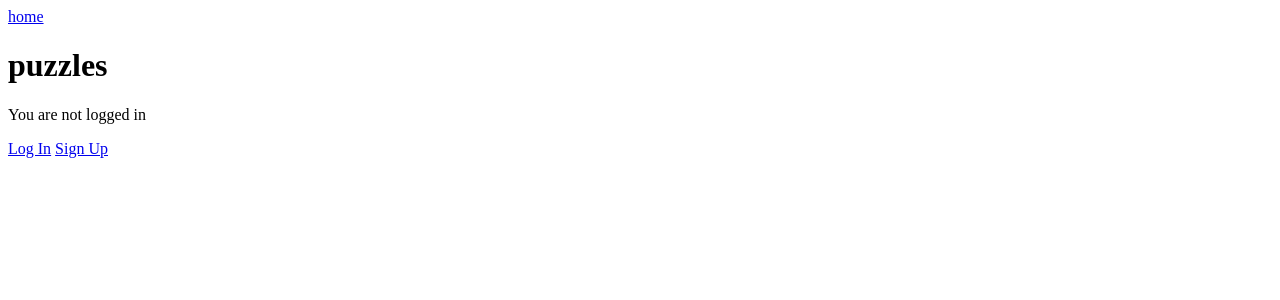
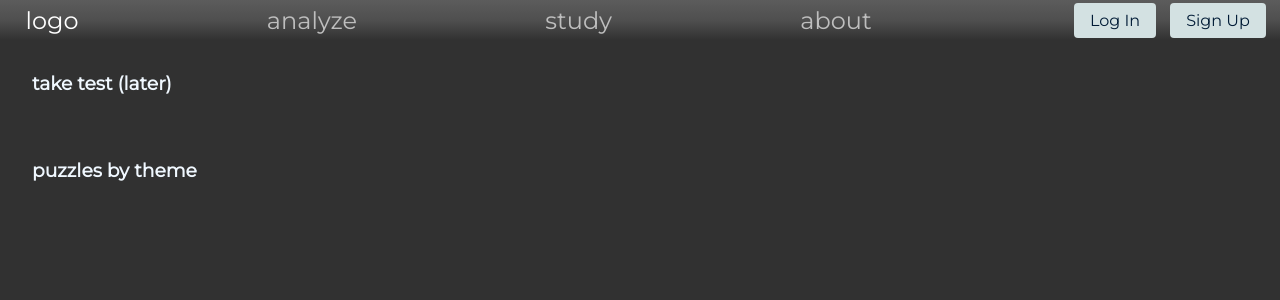
Before and after one commit to jabaadamia/chess_project, a Django app: page /puzzles/ in a window 1280 px wide. Shown: the top 300 px of the page. Run offline with Django 5.2, Linux system fonts and the light colour scheme; data that the repository does not hold is empty; parts of the project's set-up code (start-up, migrations or seed data) failed here and were passed over.

Commit message:
added styles

```diff
--- /dev/null
+++ b/puzzles/static/puzzles/css/puzzlehome.css
@@ -0,0 +1,40 @@
+h3{
+    color: aliceblue;
+    padding: 2rem;
+}
+
+#tag-container{
+    display: flex;
+    justify-content: space-evenly;
+    align-items: center;
+    flex-wrap: wrap;
+    width: 80%;
+}
+
+.tag{
+    display: inline-block;
+    position: relative;
+    padding: 15px 40px;
+    background-color: #1F1F1F;
+    color: white;
+    text-decoration: none;
+    font-size: 1.5rem;
+    border: 2px solid transparent;
+    border-radius: 4px;
+    transition: background-color 0.3s, color 0.3s, border-color 0.3s; /* Smooth transition */
+    margin-top: 1rem;
+}
+
+/* Number styling */
+.tag span {
+    position: absolute;
+    bottom: 2px;
+    right: 2px;
+    color: #ffffff;
+    font-size: 12px;
+}
+
+/* Hover effect */
+.tag:hover {
+    background-color: #575757; /* Darker green background on hover */
+}
--- a/puzzles/views.py
+++ b/puzzles/views.py
@@ -19,18 +19,25 @@ class PuzzleHome(ListView):
 
         for tag in tags:
             tag_puzzles = Puzzle.objects.filter(tags=tag)
+
             count = tag_puzzles.count()
             first = tag_puzzles.first()
+
             if first:
                 puzzles_per_tag_count[tag.name] = {
                     'count': count,
+                    'user_solved_count': None,
                     'url': reverse('tag_puzzle_list', kwargs={'tag': tag.name, 'pk': first.pk})
                 }
             else:
                 puzzles_per_tag_count[tag.name] = {
                     'count': count,
+                    'user_solved_count': None,
                     'url': reverse('puzzle_home')
                 }
+            # Calculate user solved count per tag
+            if self.request.user.is_authenticated:
+                puzzles_per_tag_count[tag.name]['user_solved_count'] = self.request.user.solved_puzzles.filter(tags=tag).count()
 
         context["puzzles_per_tag_count"] = puzzles_per_tag_count
 
--- /dev/null
+++ b/static/css/base.css
@@ -0,0 +1,52 @@
+*{
+    box-sizing: border-box;
+    margin: 0;
+    padding: 0;
+}
+
+body{
+    background-color: #313131;
+    font-family: "Montserrat", sans-serif;
+}
+
+
+#navbar{
+    display: flex;
+    flex-direction: row;
+    justify-content: space-between ;
+    align-items: center;
+    padding-left: 2%;
+    height: 40px;
+    background: linear-gradient(to bottom,#5c5c5c, #4F4F4F,  #313131);
+}
+
+#navbar .barlink{
+    color: #bebebe;
+    text-decoration: none;
+    font-size: 1.5rem;
+}
+#navbar #logo{color: white;}
+
+#login {
+    width: 220px;
+    display: flex;
+    justify-content: space-evenly;
+    align-items: center;
+}
+
+a.button {
+    display: inline-block;
+    padding: 8px 16px;
+    background-color: #D3E1E2;
+    color: #011b36;
+    text-align: center;
+    text-decoration: none;
+    border-radius: 4px; /* Rounded corners */
+    font-size: 1rem; /* Font size */
+    transition: background-color 0.3s, color 0.3s; /* Smooth transitions */
+}
+
+/* Hover effect */
+a.button:hover {
+    background-color: #94a4a5; /* Darker green */
+}
--- /dev/null
+++ b/static/css/profile.css
@@ -0,0 +1,3 @@
+p {
+    color: white;
+}
--- a/templates/_base.html
+++ b/templates/_base.html
@@ -1,10 +1,37 @@
+{% load static %}
 <!DOCTYPE html>
 <html>
 <head>
     <meta charset="utf-8">
     <title>{% block title %}Chess{% endblock title %}</title>
+    <link rel="stylesheet" href="{% static 'css/base.css' %}">
+    <link rel="preconnect" href="https://fonts.googleapis.com">
+    <link rel="preconnect" href="https://fonts.gstatic.com" crossorigin>
+    <link href="https://fonts.googleapis.com/css2?family=Montserrat&display=swap" rel="stylesheet">
+    {% block extra_css %}{% endblock %}
 </head>
 <body>
+
+    <nav>
+        <div id="navbar">
+            <a href="{% url 'home' %}" class="barlink" id="logo">logo</a>
+            <a href="" class="barlink">analyze</a>
+            <a href="" class="barlink">study</a>
+            <a href="" class="barlink">about</a>
+
+            <div id="login">
+                {% if user.is_authenticated %}
+                    <a href="{% url 'profile' username=user.username %}" class="barlink"> {{ user.username }}</a>
+
+                    <a href="{% url 'account_logout' %}" class="button">Log Out</a>
+                {% else %}
+                    <a href="{% url 'account_login' %}" class="button">Log In</a>
+                    <a href="{% url 'account_signup' %}" class="button">Sign Up</a>
+                {% endif %}
+            </div>
+        </div>
+    </nav>
+
     <div class="container">
     {% block content %}
     {% endblock content %}
--- a/templates/account/profile.html
+++ b/templates/account/profile.html
@@ -1,4 +1,10 @@
 {% extends '_base.html' %}
+
+{% load static %}
+
+{% block extra_css %}
+<link rel="stylesheet" href="{% static 'css/profile.css' %}">
+{% endblock %}
 
 {% block content %}
     <p>{{ user.username }}</p>
--- a/templates/puzzles/puzzle_home.html
+++ b/templates/puzzles/puzzle_home.html
@@ -1,21 +1,43 @@
 {% extends '_base.html' %}
+
+{% load static %}
 
 {% block title %}Home{% endblock title %}
 
+{% block extra_css %}
+<link rel="stylesheet" href="{% static 'puzzles/css/puzzlehome.css' %}">
+{% endblock %}
+
+
 {% block content %}
-<a href="{% url 'home' %}">home</a>
-<h1>puzzles</h1>
 
-{% if user.is_authenticated %}
-    Hi {{ user.email }}!
-    <a href="{% url 'account_logout' %}">Log Out</a>
-{% else %}
-    <p>You are not logged in</p>
-    <a href="{% url 'account_login' %}">Log In</a>
-    <a href="{% url 'account_signup' %}">Sign Up</a>
-{% endif %}
+<h3>take test (later)</h3>
 
-{% for tag, data in puzzles_per_tag_count.items %}
-<div><a href="{{ data.url }}">{{ tag }}: {{ data.count }}</a></div>
-{% endfor %}
+<h3>puzzles by theme</h3>
+
+<div id="tag-container">
+    {% for tag, data in puzzles_per_tag_count.items %}
+        {% if user.is_authenticated%}
+
+            {% if data.count == data.user_solved_count %}
+                <a href="{{ data.url }}" class="tag" style="border-bottom-color:   rgb(57, 152, 97);">
+                    {{ tag }}
+                    <span>{{data.user_solved_count}} / {{ data.count }}</span>
+                </a>
+            {% else %}
+                <a href="{{ data.url }}" class="tag">
+                    {{ tag }}
+                    <span>{{data.user_solved_count}} / {{ data.count }}</span>
+                </a>
+            {% endif %}
+
+        {% else %}
+            <a href="{{ data.url }}" class="tag">
+                {{ tag }}
+                <span>{{ data.count }}</span>
+            </a>
+        {% endif %}
+    {% endfor %}
+</div>
+
 {% endblock content %}
```
Also changed, not shown: pages/static/pages/css/home.css (added, +68 -0 lines), puzzles/static/puzzles/css/puzzles_by_tag.css (added, +25 -0 lines), templates/home.html (+36 -15 lines), templates/puzzles/puzzles_by_tag.html (+16 -10 lines), .devcontainer/devcontainer.json (added), .github/dependabot.yml (added), static/images/board.png (added).
